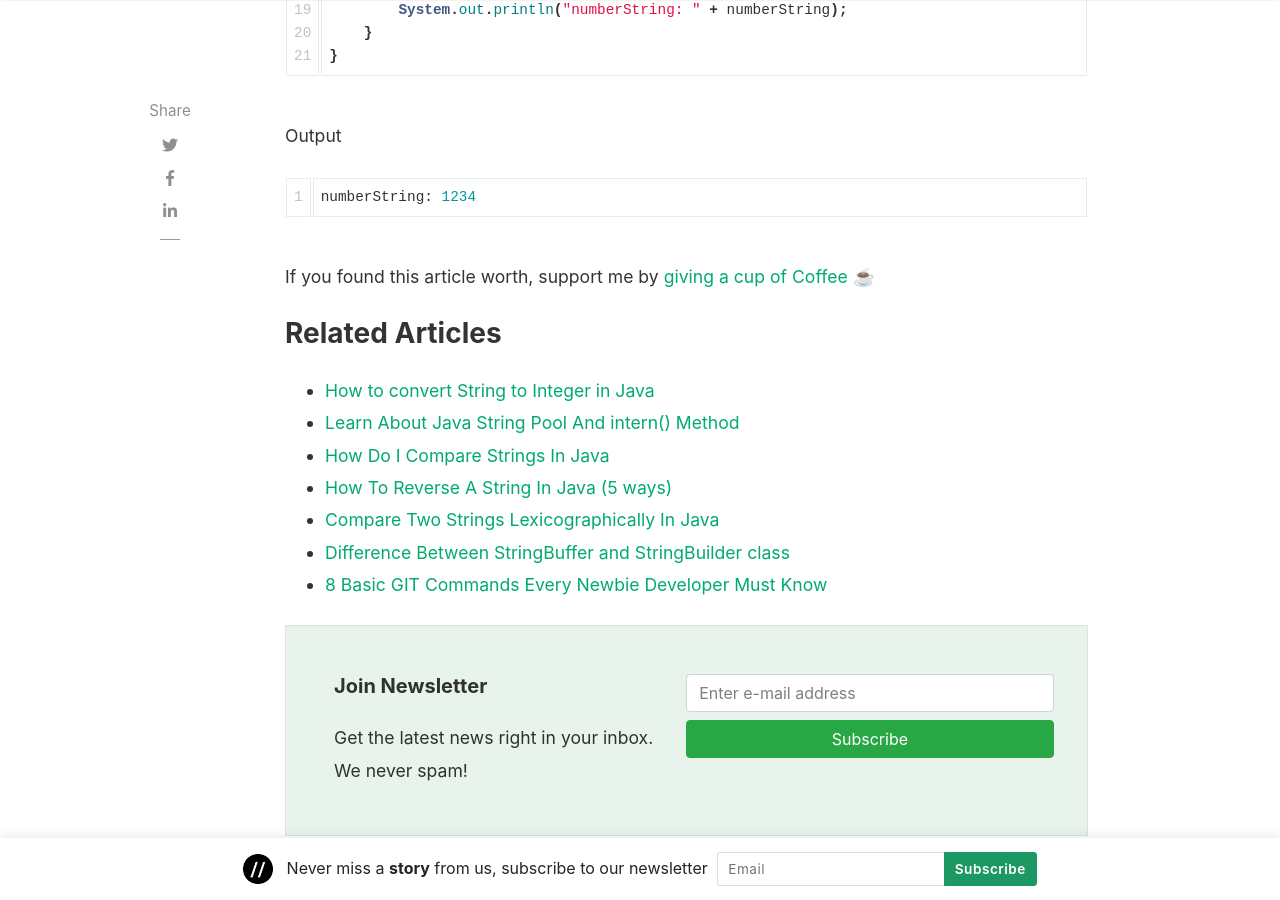
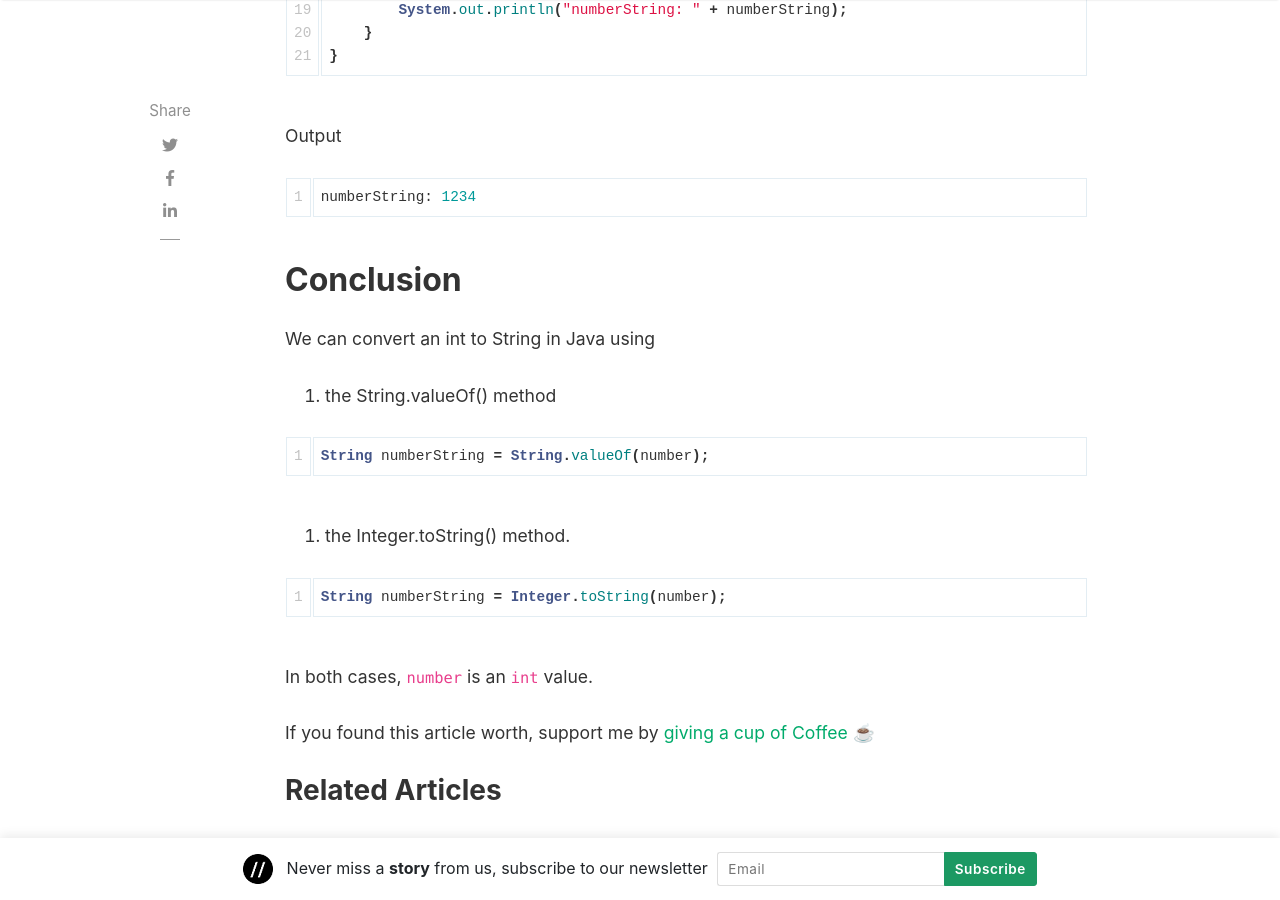
Before and after one commit to coderolls/coderolls-blog, a Jekyll site: the page built from _posts/java-string/2021-02-27-convert-int-to-string.md, in a window 1280 px wide and 900 px high, scrolled down 2886 px. Built offline with Jekyll 4.4.1, drawn with Linux system fonts in a browser that asks for light colours; nearby versions of some CDN libraries; comment, search, counter and statistics services are not loaded.

Commit message:
Update int to string in java blogpost

````diff
--- a/_posts/java-string/2021-02-27-convert-int-to-string.md
+++ b/_posts/java-string/2021-02-27-convert-int-to-string.md
@@ -88,7 +88,26 @@ Output
 ```java
 numberString: 1234
 ```
-If you found this article worth, support me by  [giving a cup of Coffee ☕](https://www.paypal.me/GauravKukade)
+
+## Conclusion
+
+We can convert an int to String in Java using
+
+1. the String.valueOf() method
+
+```java
+String numberString = String.valueOf(number);
+```
+
+2. the Integer.toString() method.
+
+```java
+String numberString = Integer.toString(number);
+```
+In both cases, `number` is an `int` value.
+
+If you found this article worth, support me by [giving a cup of Coffee ☕](https://www.paypal.me/GauravKukade)
+
 
 ### Related Articles
 
````
